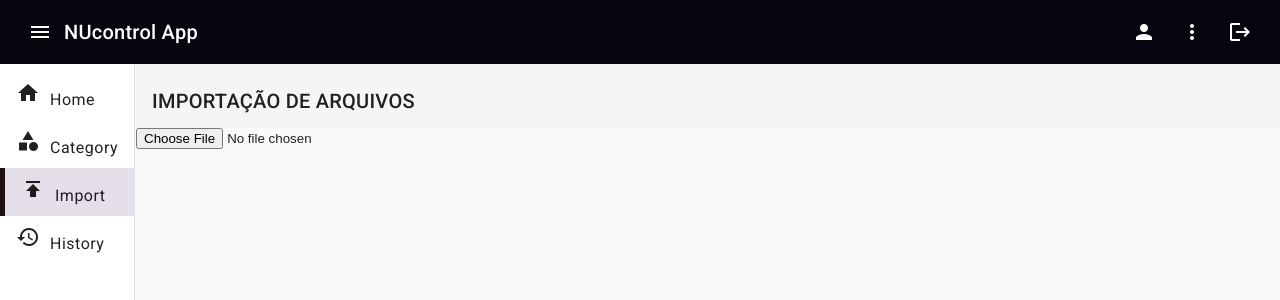
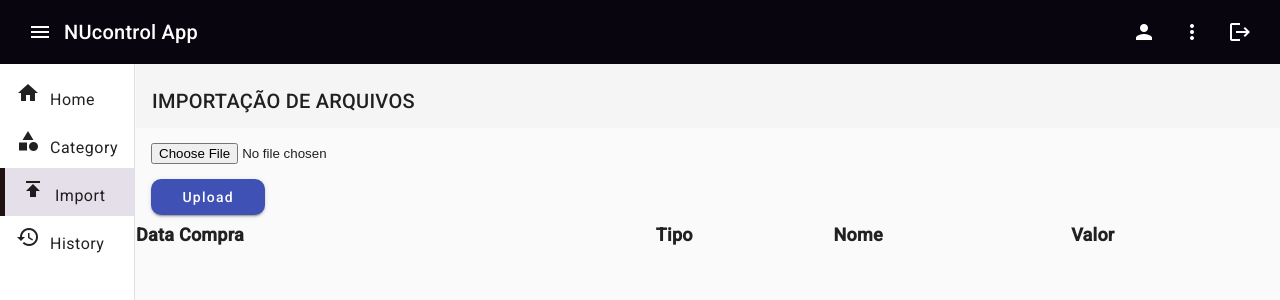
Before and after one commit to Ma7heus/Money-Control-Angular, an Angular app: page /import in a window 1280 px wide. Shown: the top 300 px of the page. Built offline with nearby package versions, Linux system fonts and the light colour scheme.

Commit message:
Adicionando leitura de dados do arquivo

```diff
--- a/src/app/componentes/importacao/importacao.component.css
+++ b/src/app/componentes/importacao/importacao.component.css
@@ -22,6 +22,8 @@ h1 {
 
 input {
   width: 100%;
+  margin-top: 15px;
+  margin-left: 15px;
 }
 
 .container-dados {
@@ -31,3 +33,38 @@ input {
   align-items: center;
   padding-left: 10px;
 }
+
+button {
+  width: 10%;
+  height: 40px;
+  margin-top: 15px;
+  margin-left: 15px;
+  border: 10px;
+  border-radius: 10px;
+  cursor: pointer;
+}
+
+table {
+  width: 100%;
+  border-collapse: collapse;
+}
+
+table thead th {
+  text-align: left;
+  font-size: 18px;
+  font-weight: bold;
+  padding: 10px 0;
+}
+
+table tbody td {
+  padding: 5px 0;
+  text-align: left;
+}
+
+table tbody tr:nth-child(odd) {
+  background-color: #ccc;
+}
+
+table tbody tr:hover {
+  background-color: #eee;
+}
--- a/src/app/componentes/importacao/importacao.component.html
+++ b/src/app/componentes/importacao/importacao.component.html
@@ -8,8 +8,27 @@
     <input type="file" (change)="onFileChange($event)">
   </div>
 
-  <ul>
-    <li *ngFor="let dado of dados">{{ dado }}</li>
-  </ul>
+  <div>
+    <button mat-raised-button color="primary" (click)="onUpload()">Upload</button>
+  </div>
+
+  <div>
+
+
+    <table class="table table-striped">
+      <thead>
+        <tr>
+          <th>Data Compra</th>
+          <th>Tipo</th>
+          <th>Nome</th>
+          <th>Valor</th>
+        </tr>
+      </thead>
+      <tbody>
+
+      </tbody>
+    </table>
+  </div>
+
 
 </div>
--- a/src/app/componentes/importacao/importacao.component.ts
+++ b/src/app/componentes/importacao/importacao.component.ts
@@ -10,9 +10,9 @@ import { DragDropModule } from '@angular/cdk/drag-drop';
 export class ImportacaoComponent implements OnInit {
 
   title = 'IMPORTAÇÃO DE ARQUIVOS';
-  dados = '';
+  dados: string[] = [];
 
-  constructor() {}
+  constructor() { }
 
   ngOnInit() {
   }
@@ -20,18 +20,22 @@ export class ImportacaoComponent implements OnInit {
   onFileChange(event: Event) {
     const target = event.target as HTMLInputElement;
     const file: File = (target.files as FileList)[0];
-
     const reader: FileReader = new FileReader();
 
     reader.onloadend = (e) => {
       const fileContent: string = reader.result as string;
-      console.log(fileContent);
-      this.dados = fileContent;
-
+      var dataList = fileContent.split('\n')
+      this.dados = dataList;
     };
-
     reader.readAsText(file);
   }
 
+  onUpload() {
+    console.log('upload');
+    localStorage.setItem('dados', JSON.stringify(this.dados));
+    console.log(localStorage.getItem('dados'));
+  }
+
+
 
 }
```
